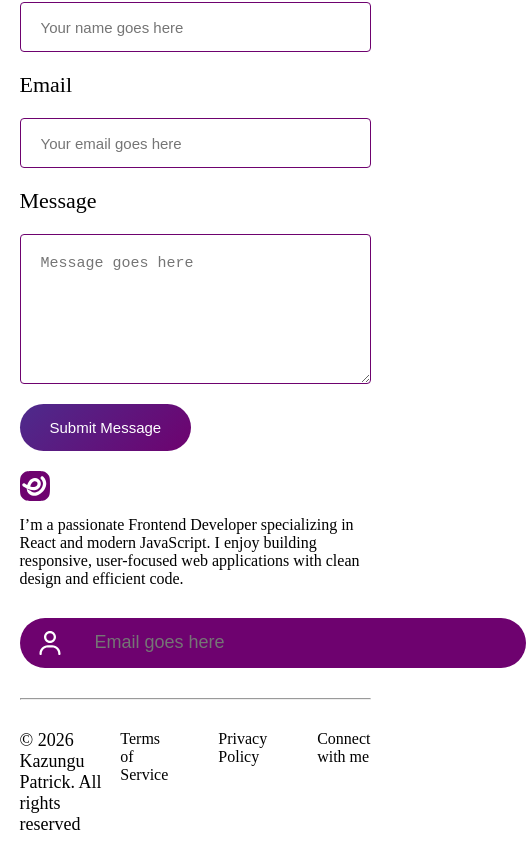
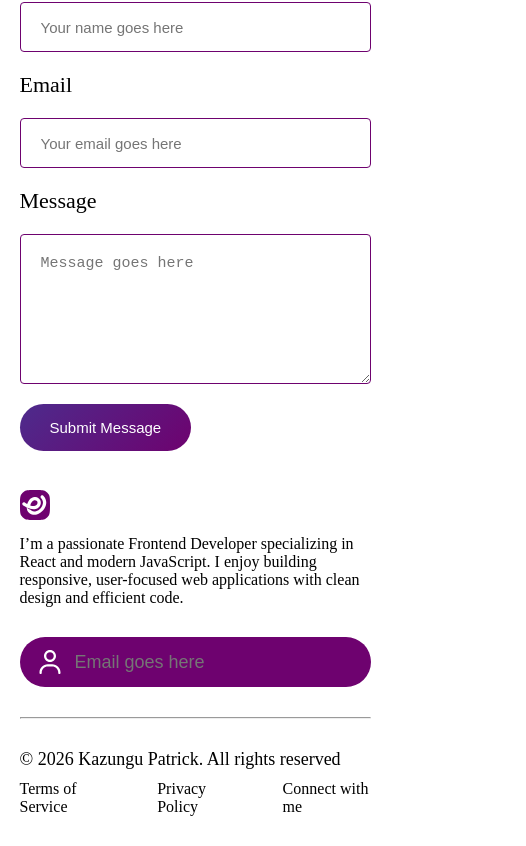
Before and after one commit to kazungu-p/Porfolio, a React (Vite) app: page / in a window 390 px wide. Shown: the part 6233-7079 px from the top of the page, 526 px wide, since content can reach past the window. Built offline with nearby package versions, Linux system fonts and the light colour scheme.

Commit message:
minor adjustments on footer responsiveness

```diff
--- a/src/assets/styles/footer.css
+++ b/src/assets/styles/footer.css
@@ -67,12 +67,16 @@ transition: 0.4s;
     gap: 50px;
 }
 @media screen and (max-width: 760px){
+    .footer{
+        margin-top: 10vw;
+    }
     .footer-top{
         flex-direction: column;
         gap: 30px;
     }
     .footer-top-left p{
-        width: fit-content;
+        width: 90vw;
+        max-width: 100%;
         font-size: 16px;
     }
     .footer-bottom-right{
@@ -85,8 +89,18 @@ transition: 0.4s;
     .footer-subscribe{
         display: none;
     }
+    .footer-email-input{
+        width: 90vw;
+        gap: 10px;
+        max-width: 100%;
+        padding-right: 15px;
+    }
     .footer-email-input input{
-        width: 90vw;
-        max-width: none;
+        width: 100%;
+        max-width: 100%;
+    }
+    .footer-bottom{
+        flex-direction: column;
+        gap: 10px;
     }
 }
```
